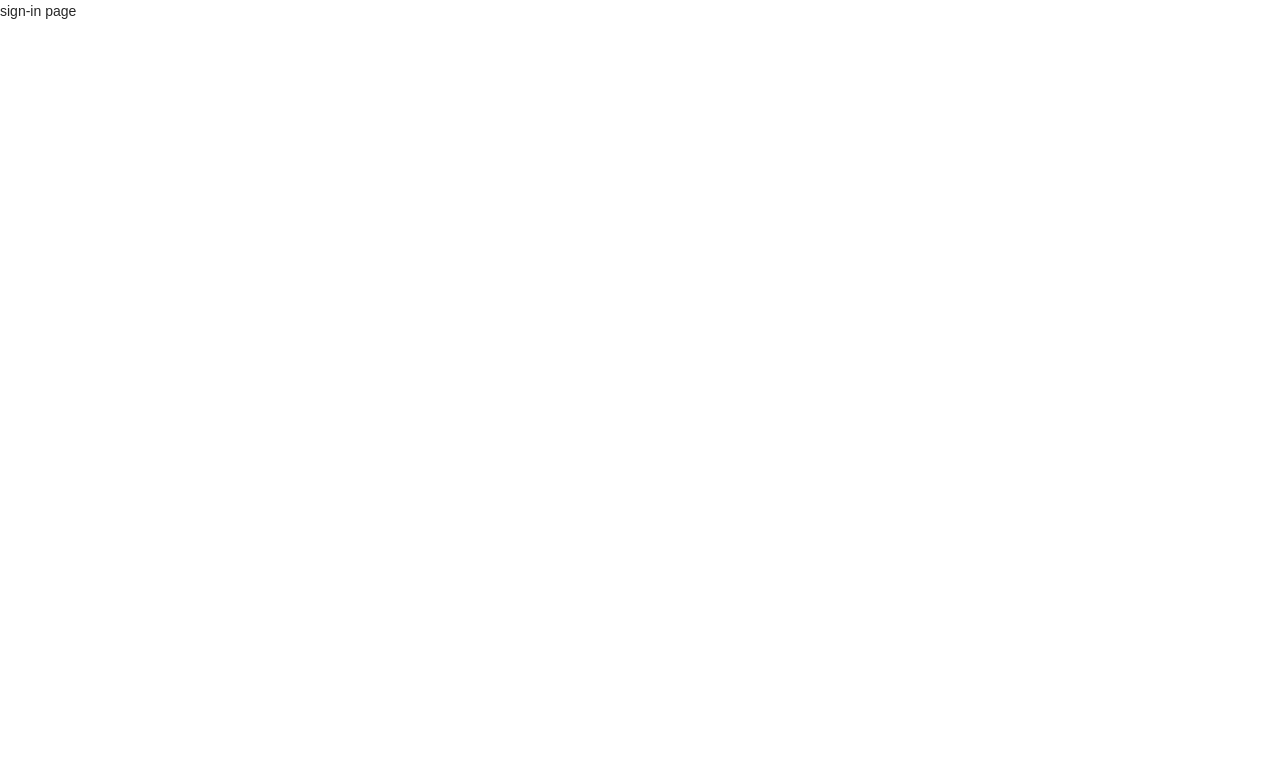
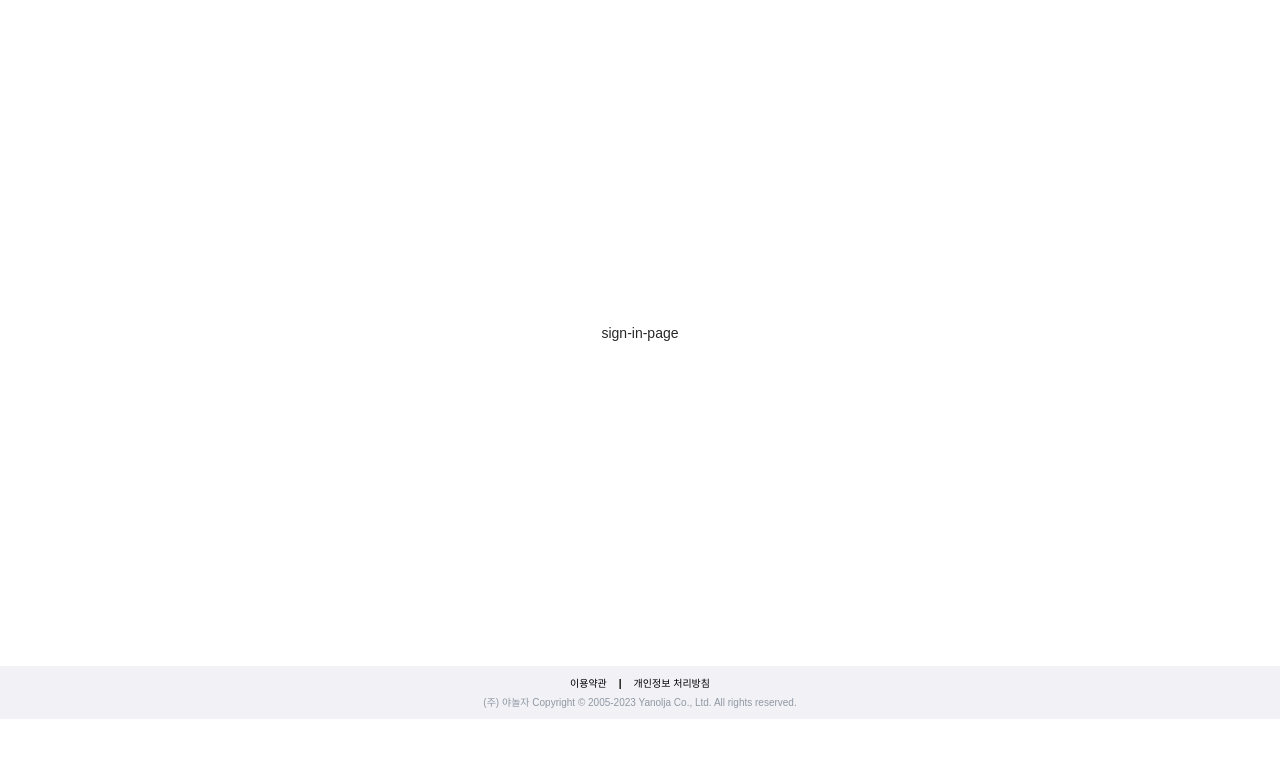
Before and after one commit to gahyuun/Upjuyanolja_FE, a React (Create React App) app: page /signin in a window 1280 px wide. Shown: the top 758 px of the page. Built offline with nearby package versions, Linux system fonts and the light colour scheme; a web font is replaced by a local one.

Commit message:
Feat: 로그인 / 회원 가입 공통 푸터 구현 (#53)

```diff
--- /dev/null
+++ b/src/components/layout/footer/index.tsx
@@ -0,0 +1,93 @@
+import { colors } from '@/constants/colors';
+import { TextBox } from '@components/text-box';
+import { Layout } from 'antd';
+import React from 'react';
+import styled from 'styled-components';
+
+export const Footer = () => {
+  return (
+    <StyledLayout>
+      <Container>
+        <HrefContainer>
+          <TextBox
+            typography="body5"
+            color={'black900'}
+            textAlign="center"
+            fontWeight={'400'}
+            cursor="pointer"
+          >
+            <a
+              href="https://terms.yanolja.com/basicTerms
+            "
+              style={{ textDecoration: 'none', color: 'inherit' }}
+            >
+              이용약관
+            </a>
+          </TextBox>
+          <TextBox
+            typography="body5"
+            color={'black900'}
+            textAlign="center"
+            fontWeight={'700'}
+          >
+            |
+          </TextBox>
+          <TextBox
+            typography="body5"
+            color={'black900'}
+            textAlign="center"
+            fontWeight={'400'}
+            cursor="pointer"
+          >
+            <a
+              href="https://terms.yanolja.com/privacyUse"
+              style={{ textDecoration: 'none', color: 'inherit' }}
+            >
+              개인정보 처리방침
+            </a>
+          </TextBox>
+        </HrefContainer>
+        <TextContainer>
+          <TextBox
+            typography="body5"
+            color={'black600'}
+            textAlign="center"
+            fontWeight={'400'}
+          >
+            (주) 야놀자 Copyright © 2005-2023 Yanolja Co., Ltd. All rights
+            reserved.
+          </TextBox>
+        </TextContainer>
+      </Container>
+    </StyledLayout>
+  );
+};
+
+const StyledLayout = styled(Layout)`
+  width: 100%;
+  background-color: ${colors.midGray};
+`;
+
+const Container = styled.div`
+  display: flex;
+  flex-direction: column;
+  justify-content: center;
+  align-items: center;
+  margin: 0 auto;
+  gap: 4px;
+`;
+
+const HrefContainer = styled.div`
+  display: flex;
+  justify-content: center;
+  align-items: center;
+  gap: 12px;
+  margin-top: 9.5px;
+`;
+
+const TextContainer = styled.div`
+  display: flex;
+  justify-content: center;
+  align-items: center;
+  margin-bottom: 9.5px;
+`;
--- a/src/pages/sign-in-agreement/index.tsx
+++ b/src/pages/sign-in-agreement/index.tsx
@@ -1,3 +1,25 @@
+import { Footer } from '@components/layout/footer';
+import { Layout } from 'antd';
+import React from 'react';
+import styled from 'styled-components';
 export const SignInAgreement = () => {
-  return <div>sign-in-agreement page</div>;
+  return (
+    <StyledLayout>
+      <StyledContent>sign-in-agreement-page</StyledContent>
+      <Footer />
+    </StyledLayout>
+  );
 };
+const StyledLayout = styled(Layout)`
+  max-width: 100vw;
+  background-color: white;
+`;
+
+const StyledContent = styled(Layout.Content)`
+  display: flex;
+  flex-direction: column;
+  justify-content: center;
+  align-items: center;
+  margin: 0 auto;
+  height: 666px;
+`;
--- a/src/pages/sign-in/index.tsx
+++ b/src/pages/sign-in/index.tsx
@@ -1,3 +1,25 @@
+import { Layout } from 'antd';
+import React from 'react';
+import styled from 'styled-components';
+import { Footer } from '@components/layout/footer';
 export const SignIn = () => {
-  return <div>sign-in page</div>;
+  return (
+    <StyledLayout>
+      <StyledContent>sign-in-page</StyledContent>
+      <Footer />
+    </StyledLayout>
+  );
 };
+const StyledLayout = styled(Layout)`
+  max-width: 100vw;
+  background-color: white;
+`;
+
+const StyledContent = styled(Layout.Content)`
+  display: flex;
+  flex-direction: column;
+  justify-content: center;
+  align-items: center;
+  margin: 0 auto;
+  height: 666px;
+`;
--- a/src/pages/sign-up/index.tsx
+++ b/src/pages/sign-up/index.tsx
@@ -1,3 +1,25 @@
+import { Footer } from '@components/layout/footer';
+import { Layout } from 'antd';
+import React from 'react';
+import styled from 'styled-components';
 export const SignUp = () => {
-  return <div>sign-up page</div>;
+  return (
+    <StyledLayout>
+      <StyledContent>sign-up-page</StyledContent>
+      <Footer />
+    </StyledLayout>
+  );
 };
+const StyledLayout = styled(Layout)`
+  max-width: 100vw;
+  background-color: white;
+`;
+
+const StyledContent = styled(Layout.Content)`
+  display: flex;
+  flex-direction: column;
+  justify-content: center;
+  align-items: center;
+  margin: 0 auto;
+  height: 666px;
+`;
```
